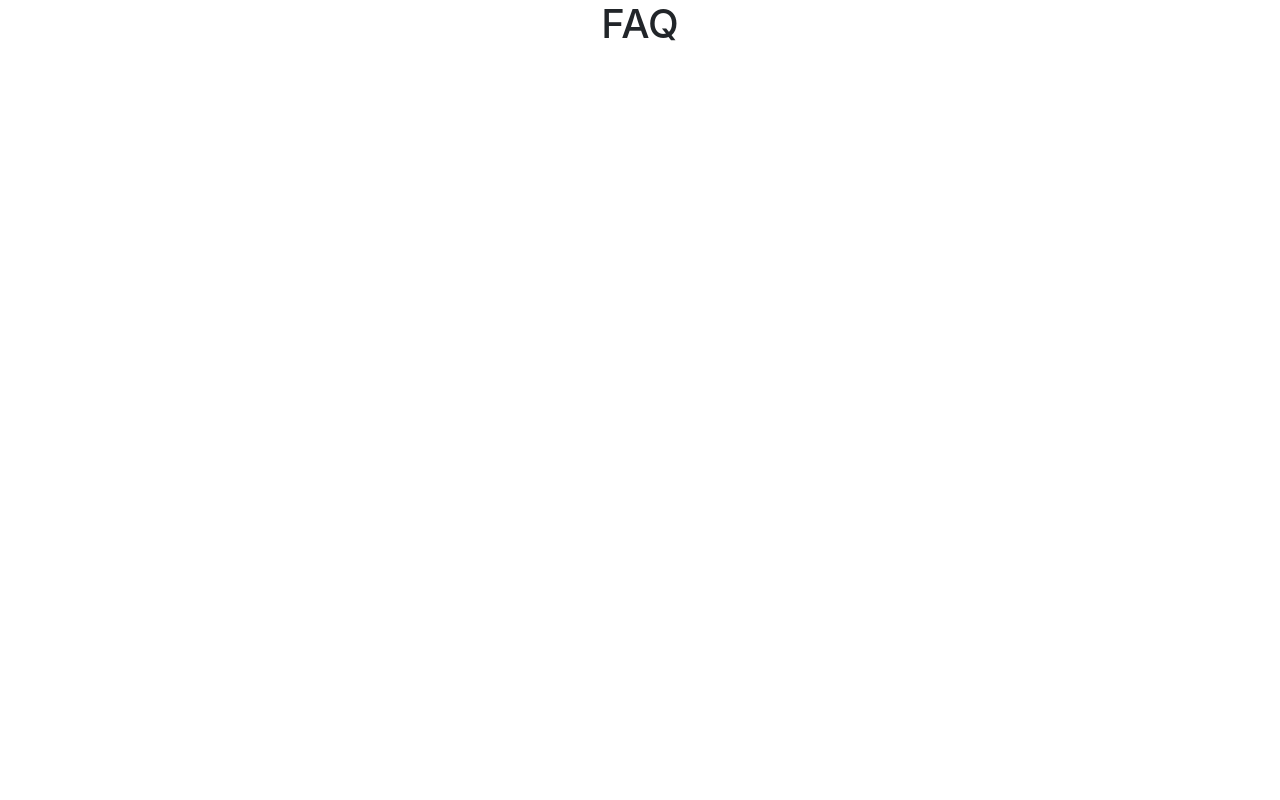
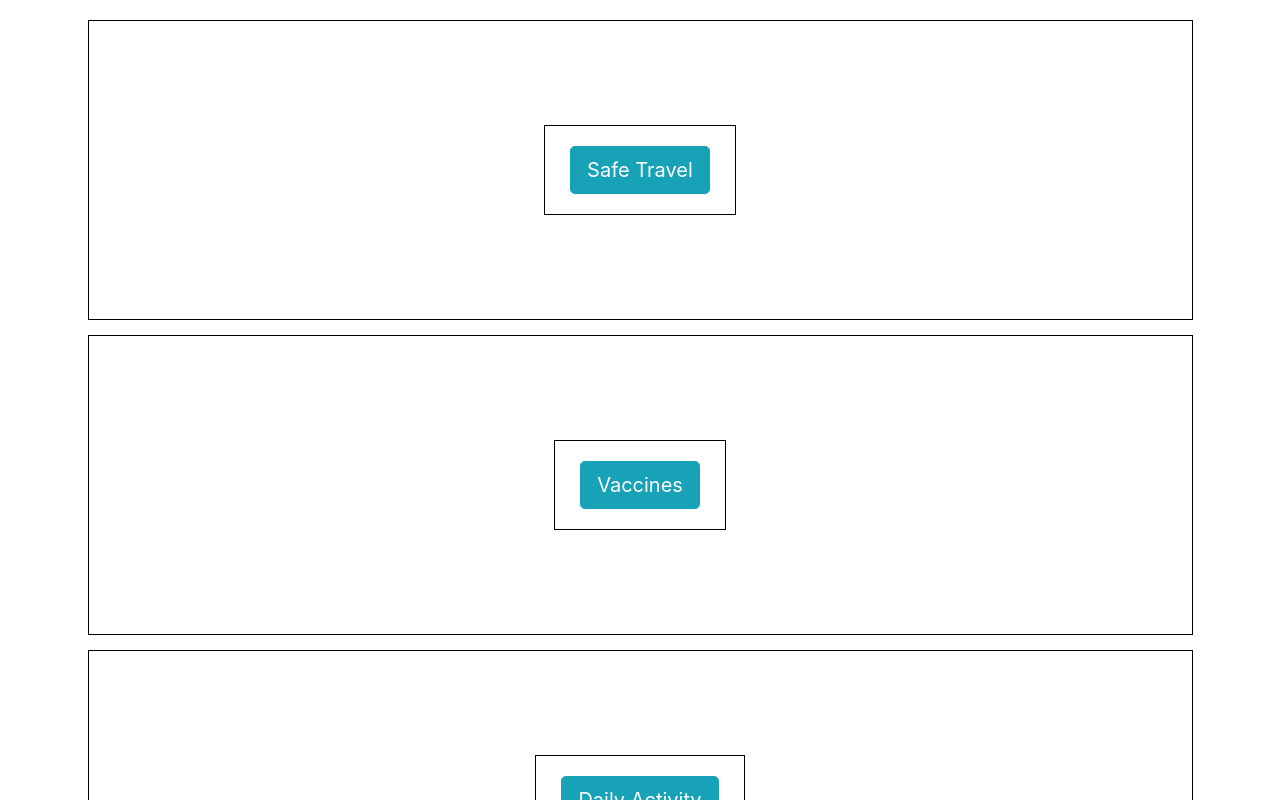
Before and after one commit to CarlaFloricel/cs522-covid-app, a React (Create React App) app: page / in a window 1280 px wide. Shown: the top 800 px of the page. Built offline with nearby package versions, Linux system fonts and the light colour scheme.

Commit message:
components routing enabled

```diff
--- a/src/App.js
+++ b/src/App.js
@@ -1,15 +1,25 @@
 import React from 'react';
 import './App.css';
+import { Route, Switch } from 'react-router-dom';
+
 import HomePage from './components/homepage/homepage.component';
 import Activities from './components/activities/activities.component';
 import Vaccines from './components/vaccines/vaccines.component';
 import Faq from './components/faq/faq.component';
 import Map from './components/map/map.component';
 
+
 function App() {
   return (
     <div className="App">
-      <Faq/>
+      <Switch>
+        <Route exact path='/' component={HomePage}></Route>
+        <Route exact path='/map' component={Map}></Route>
+        <Route exact path='/vaccines' component={Vaccines}></Route>
+        <Route exact path='/activities' component={Activities}></Route>
+        <Route exact path='/faq' component={Faq}></Route>
+      </Switch>
+
     </div>
   );
 }
--- a/src/components/homepage/homepage.component.jsx
+++ b/src/components/homepage/homepage.component.jsx
@@ -1,31 +1,58 @@
 import React from 'react';
 import './homepage.styles.css';
 
-const HomePage = () => (
+class HomePage extends React.Component {
+    constructor(){
+        super();
+        this.state = {
+            menuItems: [
+               {
+                   title: "Safe Travel",
+                   imageUrl: '',
+                   id: 1,
+                   url: '/map'
+               },
+               {
+                    title: "Vaccines",
+                    imageUrl: '',
+                    id: 2,
+                    url: '/vaccines'
+                },
+                {
+                    title: "Daily Activity",
+                    imageUrl: '',
+                    id: 3,
+                    url: '/activities'
+                },
+                {
+                    title: "FAQ",
+                    imageUrl: '',
+                    id: 4,
+                    url: '/faq'
+                },
+            ]
+        }
+    }
+
+
+    render(){
+        return(
         <div className='homepage'>
             <div className='directory-menu'>
-            <div className='menu-item'>
+                {
+                this.state.menuItems.map( item => (
+                    <div className='menu-item' key={item.id}>
                         <div className='content'>
-                    <h1 className='title'>menu item</h1>
+                            <button key={item.id} type="button" className="btn btn-info btn-lg"
+                                onClick={() => this.props.history.push(`${item.url}`)}>
+                            {item.title}
+                            </button>
                         </div>
                     </div>
-            <div className='menu-item'>
-                <div className='content'>
-                    <h1 className='title'>menu item</h1>
+                ))}
             </div>
         </div>
-            <div className='menu-item'>
-                <div className='content'>
-                    <h1 className='title'>menu item</h1>
-                </div>
-            </div>
-            <div className='menu-item'>
-                <div className='content'>
-                    <h1 className='title'>menu item</h1>
-                </div>
-            </div>
-        </div>
-
-    </div>
         )
+    }
+}
 export default HomePage;
--- a/src/components/homepage/homepage.styles.css
+++ b/src/components/homepage/homepage.styles.css
@@ -13,7 +13,7 @@ justify-content: space-between;
 }
 
 .menu-item {
-min-width: 45%;
+min-width: 49%;
 height: 300px;
 flex: 1 1 auto;
 display: flex;
--- a/src/index.js
+++ b/src/index.js
@@ -2,16 +2,11 @@ import React from 'react';
 import ReactDOM from 'react-dom';
 import './index.css';
 import App from './App';
-import reportWebVitals from './reportWebVitals';
+import { BrowserRouter } from 'react-router-dom';
 
 ReactDOM.render(
-  <React.StrictMode>
+  <BrowserRouter>
     <App />
-  </React.StrictMode>,
+  </BrowserRouter>,
   document.getElementById('root')
 );
-
-// If you want to start measuring performance in your app, pass a function
-// to log results (for example: reportWebVitals(console.log))
-// or send to an analytics endpoint. Learn more: https://bit.ly/CRA-vitals
-reportWebVitals();
```
Lines whose indentation alone changed are shown as unchanged.
